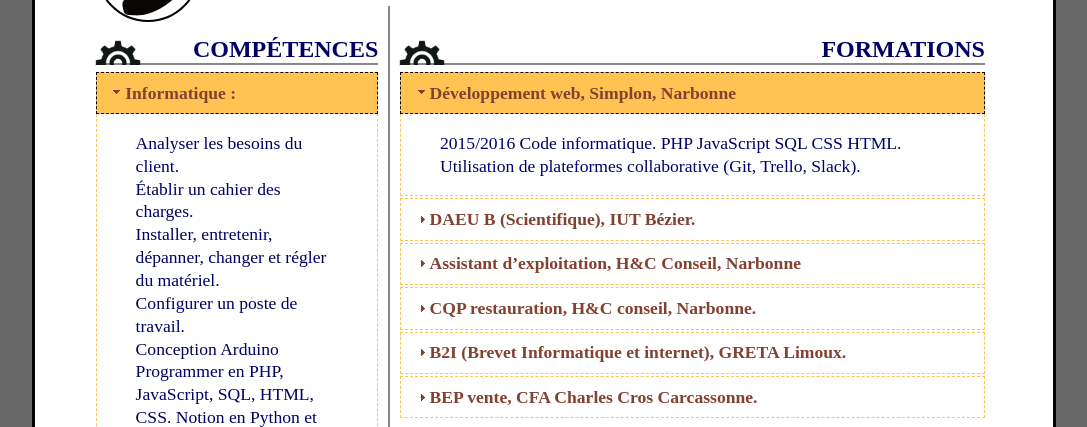
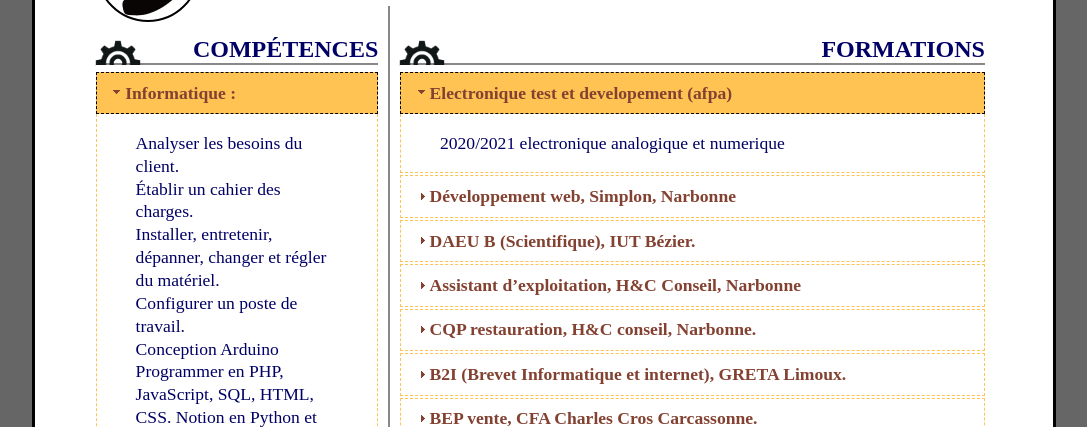
Before and after one commit to nicolas-devynck/nicolas-devynck, a PHP site: page / in a window 1280 px wide. Shown: the part 124-551 px from the top of the page, without its empty margins (96-1183 px from the left). Run offline with PHP 8.4, Linux system fonts and the light colour scheme.

Commit message:
mise a jour du cv

```diff
--- a/index.php
+++ b/index.php
@@ -101,6 +101,11 @@
 					<h2>FORMATIONS</h2><div id="engr6"></div>
 					<div class="cache_engrenage"></div>
 					<div class="accordion" id="formation">
+						<h3>Electronique test et developement (afpa)</h3>
+						<div>
+							2020/2021
+							electronique analogique et numerique
+						</div>
 						<h3>Développement web, Simplon, Narbonne</h3>
 						<div>
 							2015/2016
```
